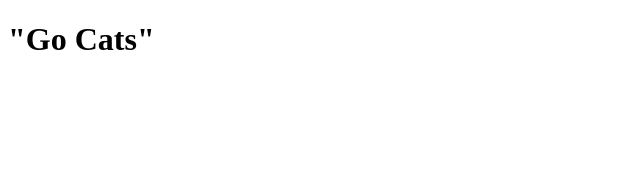
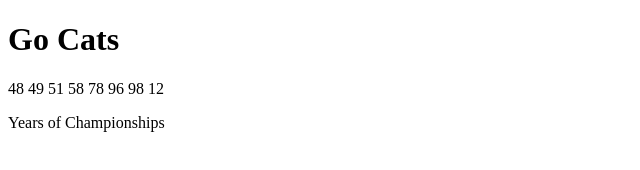
Before and after one commit to n-spicher/git-test, a plain HTML site: page index.html in a window 1280 px wide. Shown: the whole page, without its empty margins (0-640 px from the left). Drawn offline with Linux system fonts and the light colour scheme.

Commit message:
Third commit

```diff
--- a/index.html
+++ b/index.html
@@ -1,15 +1,14 @@
 <!DOCTYPE html>
 <html lang="en">
-<head>
-    <meta charset="UTF-8">
-    <meta http-equiv="X-UA-Compatible" content="IE=edge">
-    <meta name="viewport" content="width=device-width, initial-scale=1.0">
+  <head>
+    <meta charset="UTF-8" />
+    <meta http-equiv="X-UA-Compatible" content="IE=edge" />
+    <meta name="viewport" content="width=device-width, initial-scale=1.0" />
     <title>Document</title>
-</head>
-<body>
-    <h1>
-        "Go Cats"
-    </h1>
-
-</body>
+  </head>
+  <body>
+    <h1>Go Cats</h1>
+    <p>48 49 51 58 78 96 98 12</p>
+    <p>Years of Championships</p>
+  </body>
 </html>
```
